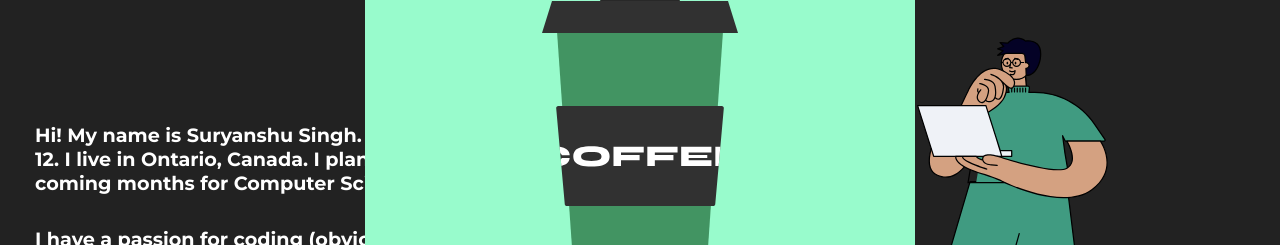
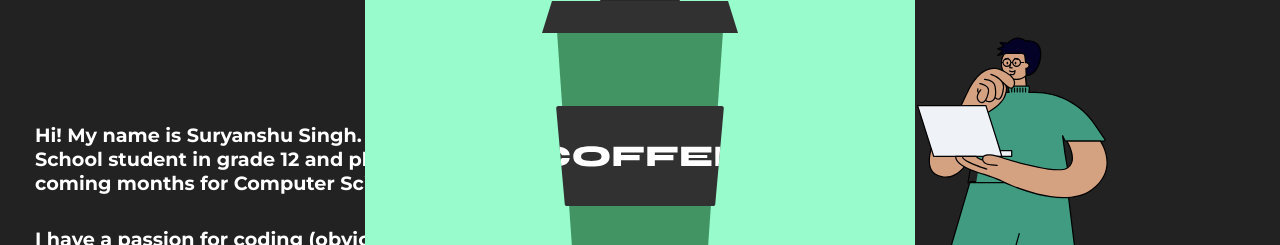
Before and after one commit to itsSuryanshu/MyWebsite, a plain HTML site: page index.html in a window 1280 px wide. Shown: the part 1800-2045 px from the top of the page. Drawn offline with Linux system fonts and the light colour scheme.

Commit message:
fixed about me section

```diff
--- a/index.html
+++ b/index.html
@@ -170,9 +170,9 @@
         </div>
         <div class="about_text_container">
           <a class="about_text"
-            >Hi! My name is Suryanshu Singh. I am a High School student in grade
-            12. I live in Ontario, Canada. I plan on going to university in the
-            coming months for Computer Science.</a
+            >Hi! My name is Suryanshu Singh. I live in Ontario, Canada. I am a
+            High School student in grade 12 and plan on going to university in
+            the coming months for Computer Science.</a
           >
           <a class="about_text"
             >I have a passion for coding (obviously) but other than that I also
```
